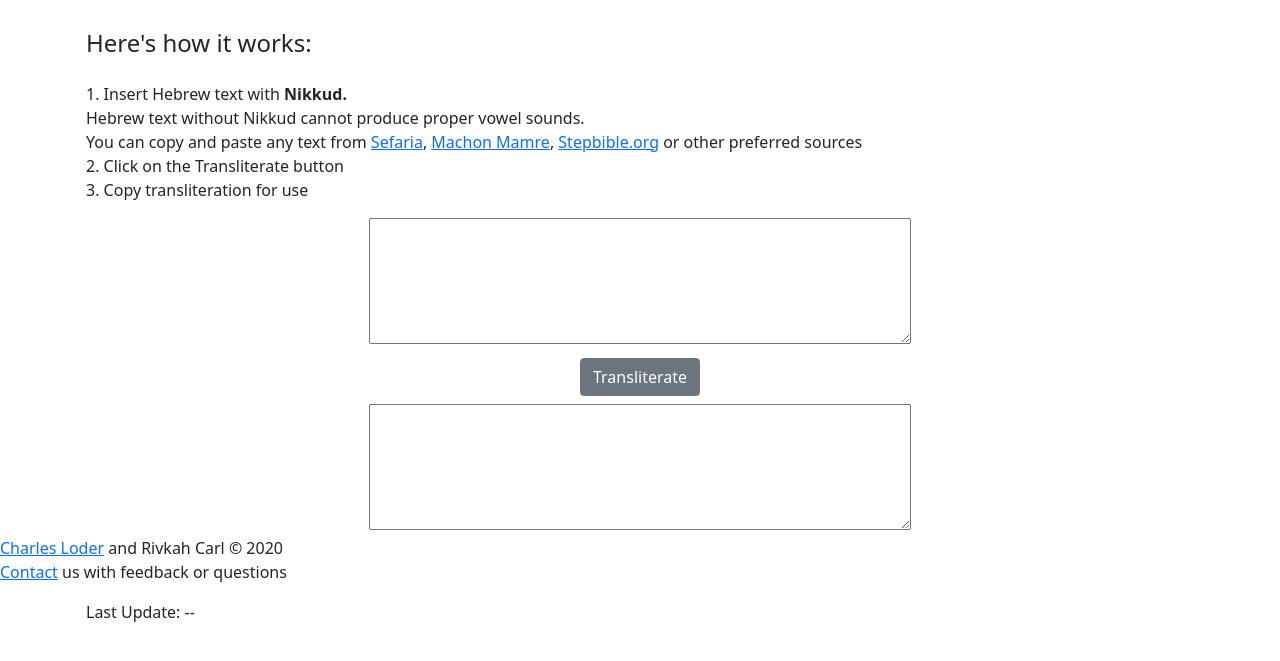
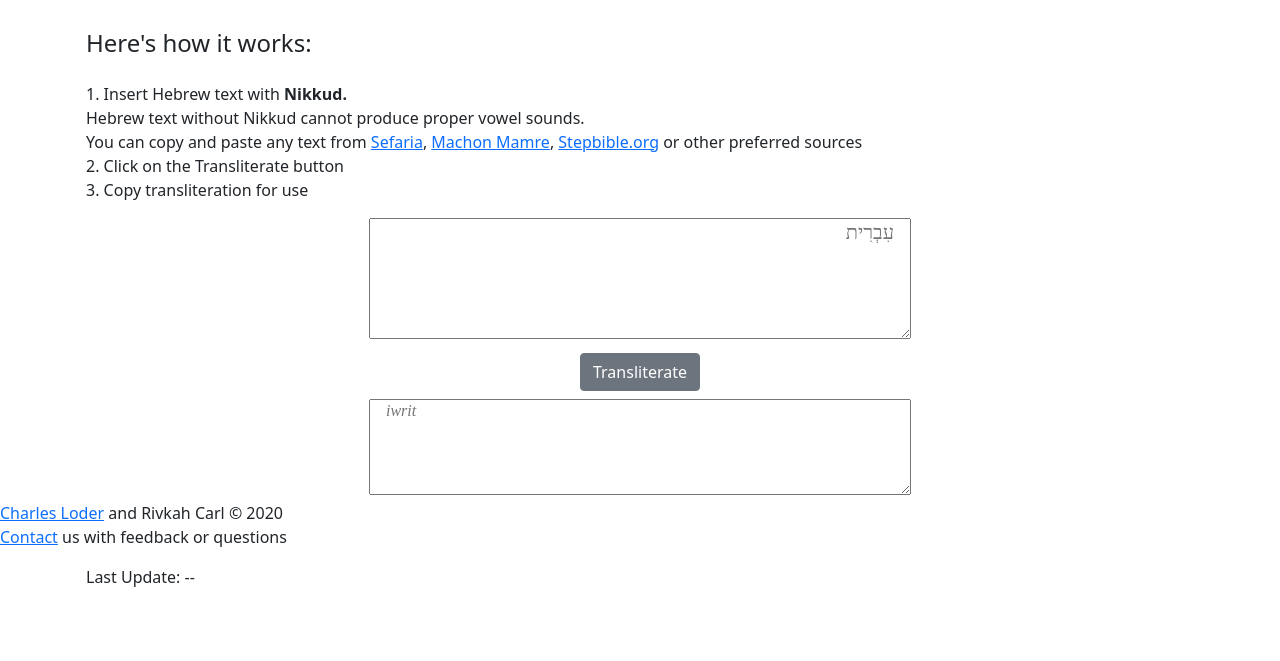
Before and after one commit to rivkahcarl/hebraisch-umschrift, a website built with webpack: page src/index.html in a window 1280 px wide. Shown: the part 107-768 px from the top of the page. Built offline with nearby package versions, Linux system fonts and the light colour scheme.

Commit message:
Adds placeholder text in text areas

```diff
--- a/src/index.html
+++ b/src/index.html
@@ -67,6 +67,7 @@
             id="input"
             cols="30"
             rows="5"
+            placeholder="עִבְרִית" style="text-align: right; font: 20px SBL Hebrew, Times New Roman, serif; "
           ></textarea>
           <div class="m-2 d-flex justify-content-center">
             <button id="btn" class="btn btn-secondary">Transliterate</button>
@@ -77,6 +78,7 @@
             id="output"
             cols="30"
             rows="5"
+            placeholder="iwrit" style="font: italic 16px Charis SIL Compact, Charis SIL, Times New Roman, serif;"
           ></textarea>
         </div>
       </div>
```
